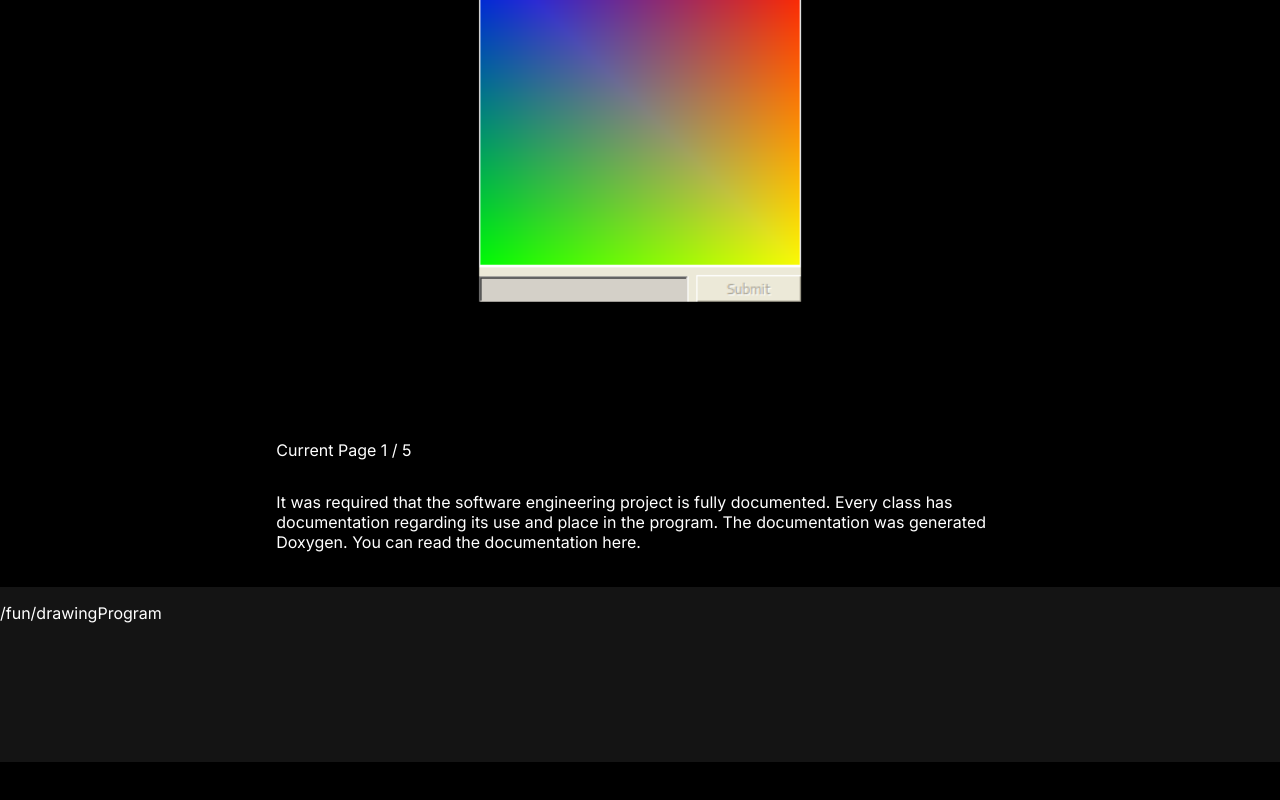
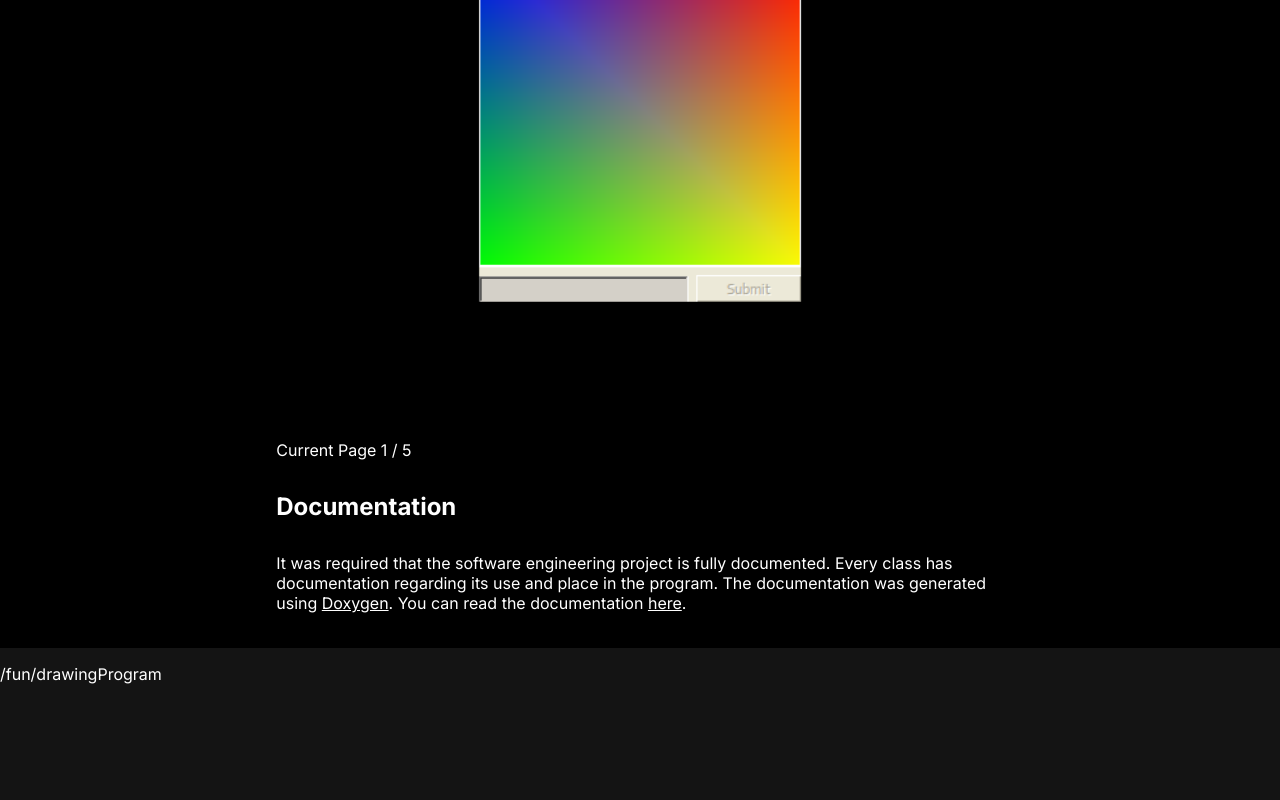
Before and after one commit to Rijndael1998/Website-Neo, a Next.js app: page /fun/drawingProgram in a window 1280 px wide. Shown: the part 1986-2786 px from the top of the page. Before the commit the page ends 2748 px from the top, so only its background shows below. Built offline with nearby package versions, Linux system fonts and the light colour scheme.

Commit message:
Added documentation

```diff
--- a/src/app/fun/drawingProgram/page.tsx
+++ b/src/app/fun/drawingProgram/page.tsx
@@ -64,16 +64,38 @@ export default function DrawingProject() {
         <h2>Gallery</h2>
         <ImageGallery images={gallery} aspectRatio={0} />
 
-        <h2></h2>
+        <h2>Documentation</h2>
         <p>
             {
                 `
                 It was required that the software engineering project is fully documented.
                 Every class has documentation regarding its use and place in the program.
-                The documentation was generated Doxygen.
-                You can read the documentation here.
                 `
             }
+
+            The documentation was generated using <Link href="https://github.com/doxygen/doxygen">Doxygen</Link>.
+            You can read the documentation <Link href="/fun/hobbies/drawingProgram/html/index.html">here</Link>.
+
         </p>
+
+        {/* <h2>Example</h2>
+        <p>
+            <code>
+{`
+var x = 0
+var y = 0
+while x < 128
+  y = 0
+  while y < 128
+    move x, y
+    pen x, y, x + y
+    dot
+    y = y + 1
+  end
+  x = x + 1
+end
+`}
+            </code>
+        </p> */}
     </Lazy>
 }
--- a/src/components/imageGallery/_imageGallery.tsx
+++ b/src/components/imageGallery/_imageGallery.tsx
@@ -78,7 +78,7 @@ export default function ImageGallery({ images, aspectRatio }: ImageGalleryProps)
                 </p>
             </div>
         </div>
-        <div style={{ aspectRatio: minimalAspectRatio}} className={classNames(styles.imageGallery)}>
+        <div style={{ aspectRatio: images[index]?.aspectRatio ?? minimalAspectRatio}} className={classNames(styles.imageGallery)}>
             <figure style={{aspectRatio: images[index]?.aspectRatio ?? minimalAspectRatio}} className={styles.container}>
                 {
                     images.map((image, i) =>
```
